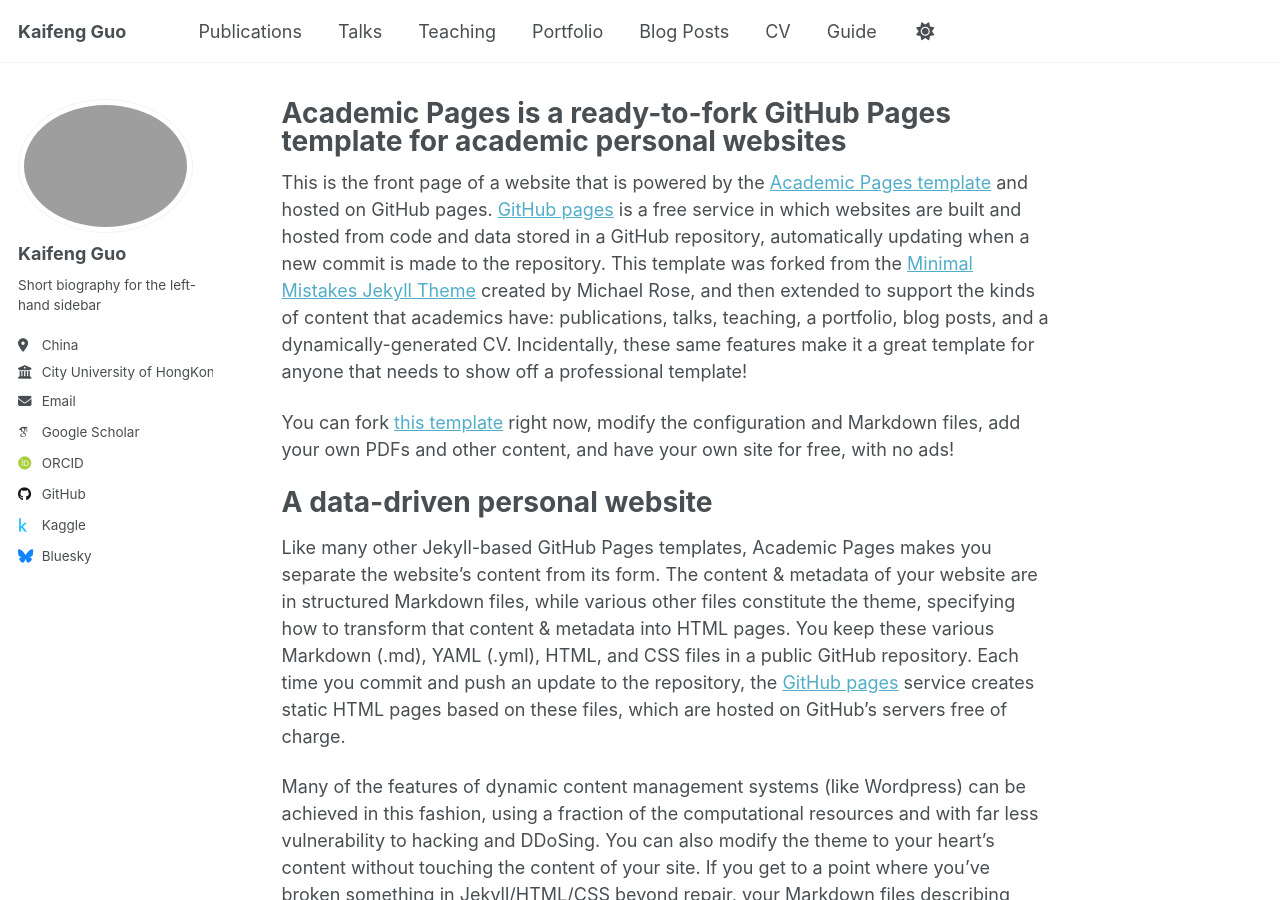
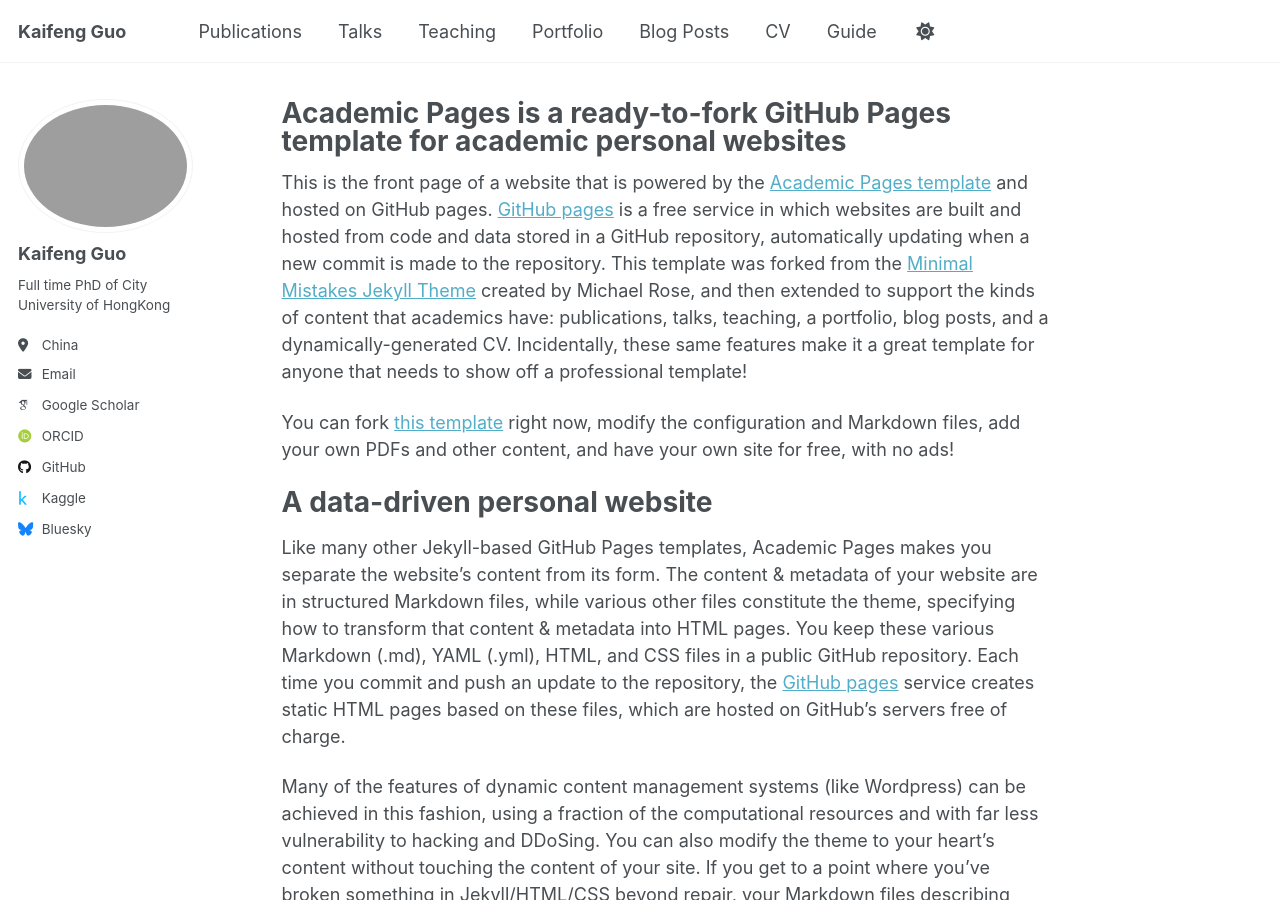
Before and after one commit to kaifengGuo/kaifengguo.github.io, a Jekyll site: the page built from _pages/about.md, in a window 1280 px wide and 900 px high. Built offline with Jekyll 4.4.1, drawn with Linux system fonts in a browser that asks for light colours; some web fonts are replaced; a script that is not in the unit is left out.

Commit message:
Update _config.yml

```diff
--- a/_config.yml
+++ b/_config.yml
@@ -23,12 +23,12 @@
 #               Additional customization can be done by editing /_includes/author-profile.html
 author:
   # Biographic information
-  avatar           : "./images/myphoyo.png"
+  avatar           : "/images/myphoyo.png"
   name             : "Kaifeng Guo"
   pronouns         : # example: "she/her"
-  bio              : "Short biography for the left-hand sidebar"
+  bio              : "Full time PhD of City University of HongKong"
   location         : "China"
-  employer         : "City University of HongKong"
+  employer         : # None
   uri              : # URL
   email            : "kendeguo@gmail.com"
 
```
